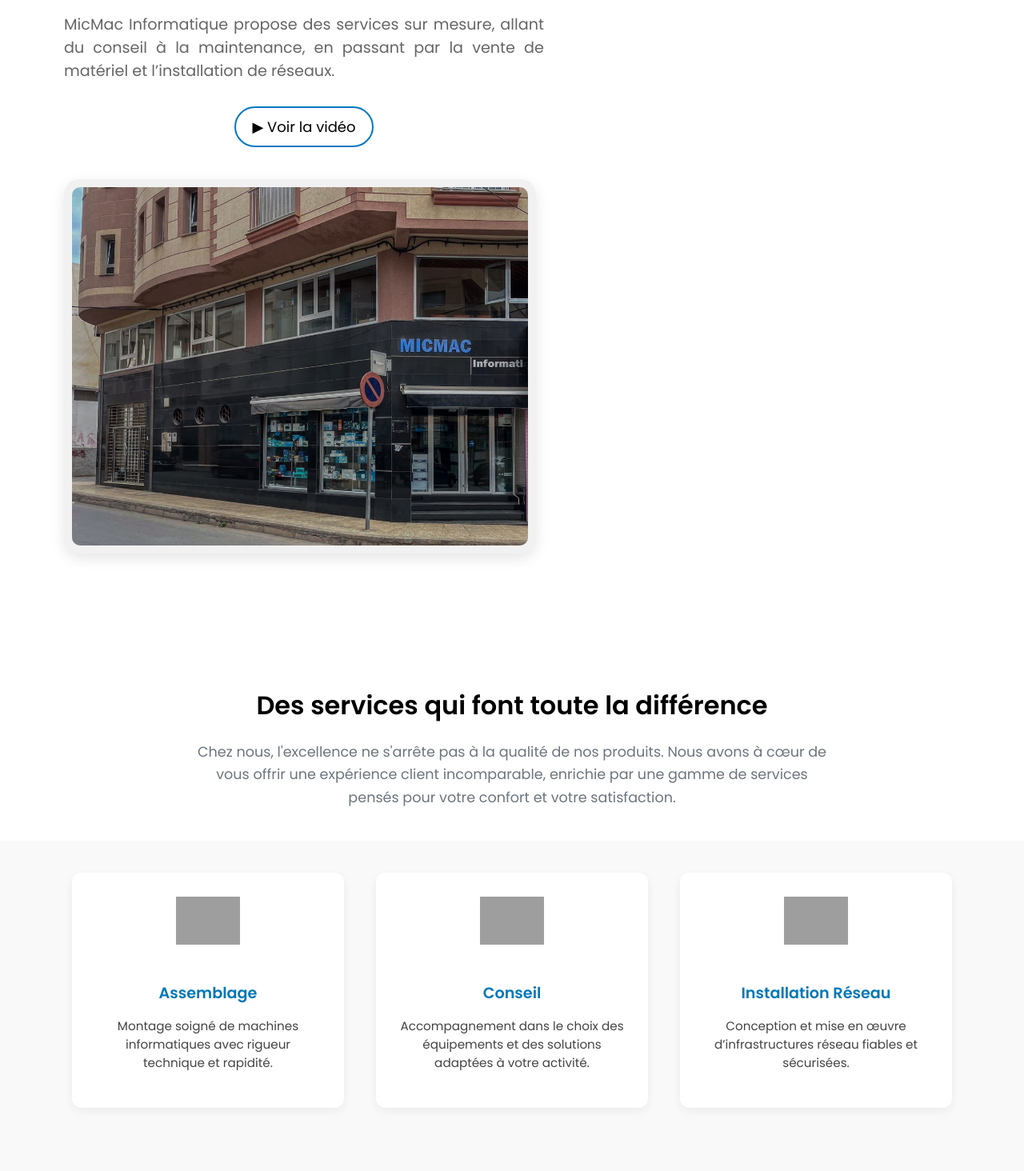
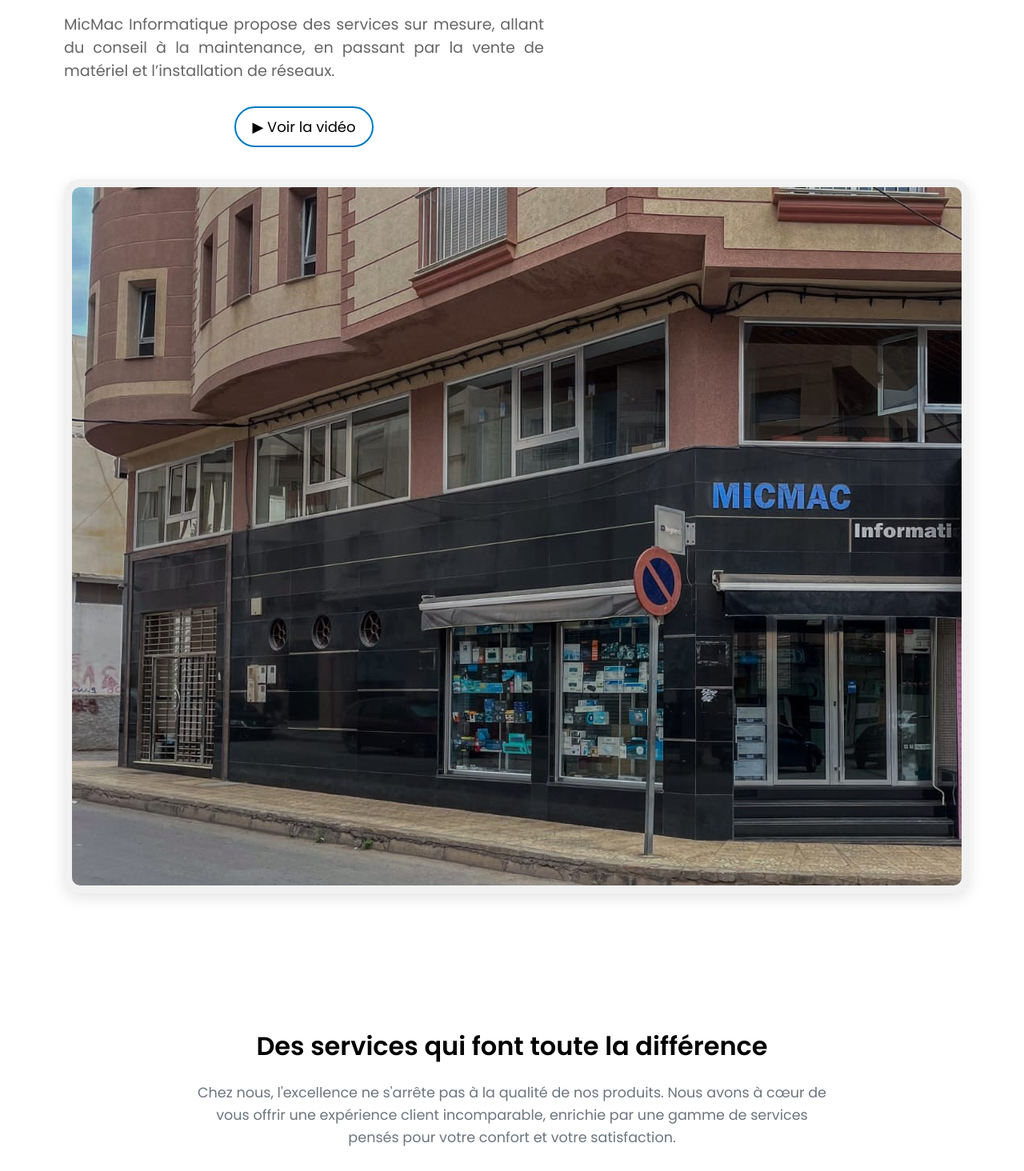
Before and after one commit to SONITO-WA/micmac, a PHP site: page / in a window 1280 px wide. Shown: the part 411-1875 px from the top of the page at 80% size. Run offline with PHP 8.4, Linux system fonts and the light colour scheme; some libraries are stand-ins or nearby versions; grey boxes are pictures that could not be loaded.

Commit message:
Update style.css

```diff
--- a/css/style.css
+++ b/css/style.css
@@ -506,7 +506,7 @@ body {
 
 .hero-img {
   border-radius: 20px;
-  width: 570px;       /* ✅ Taille fixée de manière propre */
+  width: auto;       /* ✅ Taille fixée de manière propre */
   height: auto;
   object-fit: cover;
   background-color: #f1f1f1;
```
